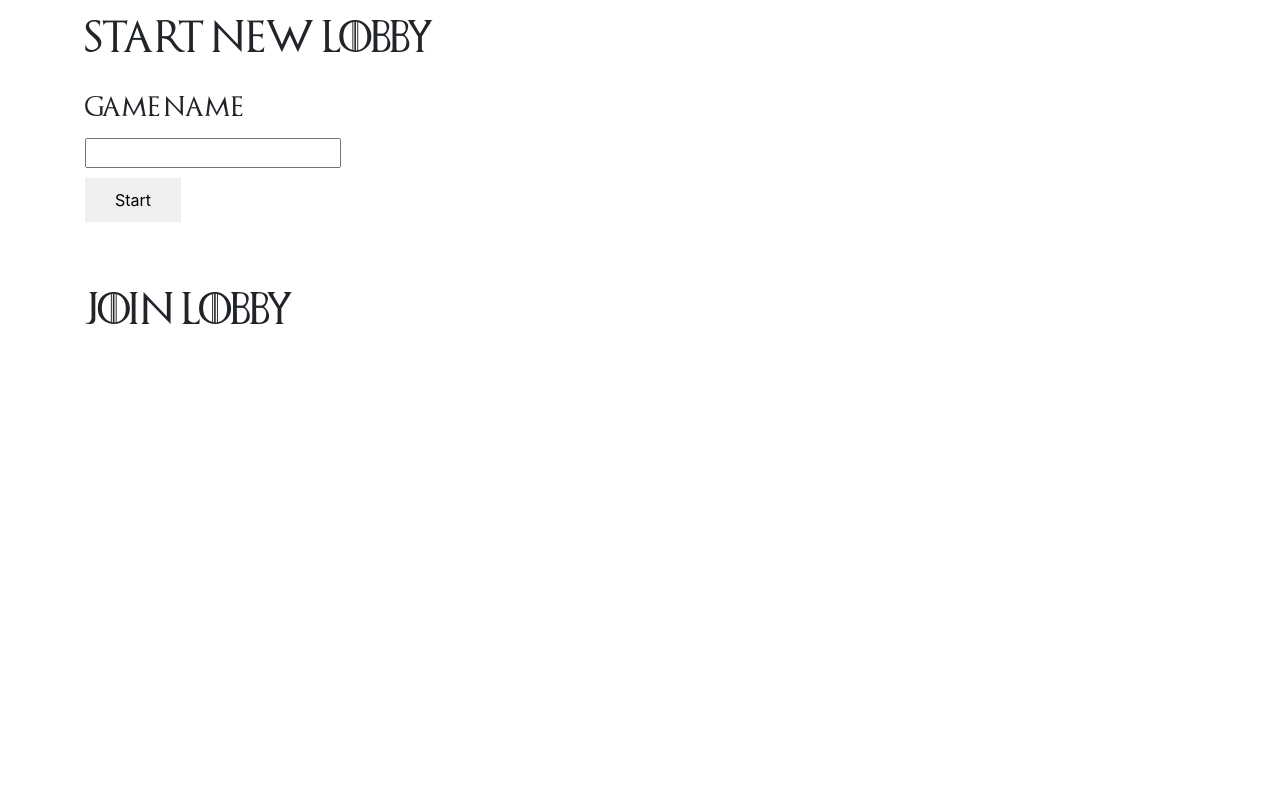
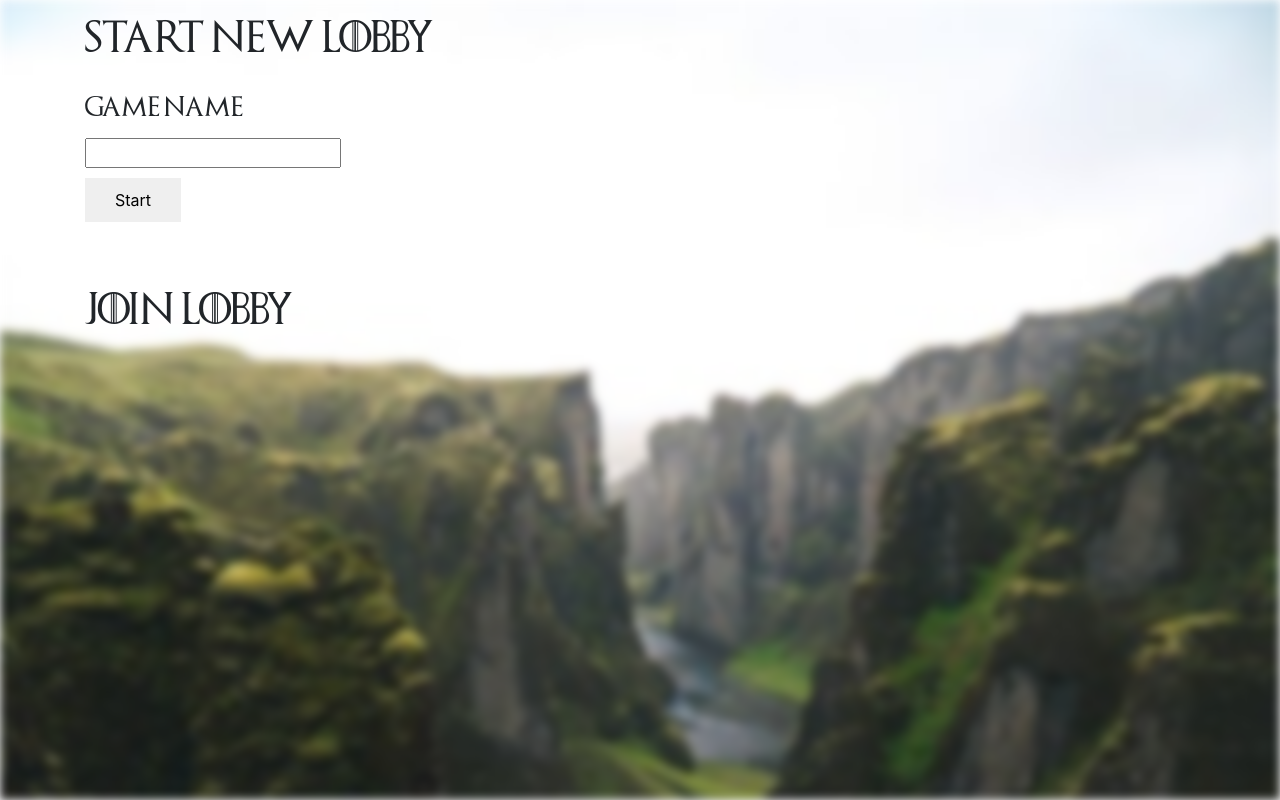
Before and after one commit to Hortasha/SemesterOppgaveHost2018, a website: page public/index.html in a window 1280 px wide. Drawn offline with nearby package versions, Linux system fonts and the light colour scheme; no server answers.

Commit message:
background image added

```diff
--- a/index.js
+++ b/index.js
@@ -72,6 +72,9 @@ io.on('connection', function(socket) {
         player.playerNum = lobby.players.length;
         io.to(lobby.name).emit('refresh lobby', {
           lobby: lobby
+        });
+        io.emit('refresh index', {
+          lobbys: lobbys
         });
       }
     }
--- a/public/code.js
+++ b/public/code.js
@@ -88,6 +88,8 @@ socket.on('winning', function(data) {
   } else {
     body.innerHTML = '<h2 class="[ game__title ]">Player ' + data.player.playerNum + ': ' + data.player.character.name + ' wins</h2>';
   }
+
+  body.innerHTML += '<a style="background-color:black;color:white;text-decoration:none;padding:4px 6px;font-family:-apple-system, BlinkMacSystemFont, &quot;San Francisco&quot;, &quot;Helvetica Neue&quot;, Helvetica, Ubuntu, Roboto, Noto, &quot;Segoe UI&quot;, Arial, sans-serif;font-size:12px;font-weight:bold;line-height:1.2;display:inline-block;border-radius:3px" href="https://unsplash.com/@jonnyauh?utm_medium=referral&amp;utm_campaign=photographer-credit&amp;utm_content=creditBadge" target="_blank" rel="noopener noreferrer" title="Download free do whatever you want high-resolution photos from Jonathan Auh"><span style="display:inline-block;padding:2px 3px"><svg xmlns="http://www.w3.org/2000/svg" style="height:12px;width:auto;position:relative;vertical-align:middle;top:-1px;fill:white" viewBox="0 0 32 32"><title>unsplash-logo</title><path d="M20.8 18.1c0 2.7-2.2 4.8-4.8 4.8s-4.8-2.1-4.8-4.8c0-2.7 2.2-4.8 4.8-4.8 2.7.1 4.8 2.2 4.8 4.8zm11.2-7.4v14.9c0 2.3-1.9 4.3-4.3 4.3h-23.4c-2.4 0-4.3-1.9-4.3-4.3v-15c0-2.3 1.9-4.3 4.3-4.3h3.7l.8-2.3c.4-1.1 1.7-2 2.9-2h8.6c1.2 0 2.5.9 2.9 2l.8 2.4h3.7c2.4 0 4.3 1.9 4.3 4.3zm-8.6 7.5c0-4.1-3.3-7.5-7.5-7.5-4.1 0-7.5 3.4-7.5 7.5s3.3 7.5 7.5 7.5c4.2-.1 7.5-3.4 7.5-7.5z"></path></svg></span><span style="display:inline-block;padding:2px 3px">Jonathan Auh</span></a>';
 });
 
 function joinLobby(lobbyName) {
--- a/public/index.html
+++ b/public/index.html
@@ -7,6 +7,7 @@
     <link rel="stylesheet" href="style.css">
   </head>
   <body>
+    <div class="[ background ]"></div>
     <div class="[ container ]" id="body">
       <div class="[ row ][ index__section--split ]">
         <div class="[ col-md-12 ]">
--- a/public/partials/_game.scss
+++ b/public/partials/_game.scss
@@ -1,6 +1,3 @@
-body {
-  //background-image:url("fire.jpg");
-}
 
 .game {
   &__title {
--- a/public/partials/_index.scss
+++ b/public/partials/_index.scss
@@ -1,17 +1,48 @@
-body {
-  //background-image:url("fire.jpg");
+body, html {
+  height: 100%;
+}
+
+* {
+  box-sizing: border-box;
+}
+
+.background {
+  background-image:url("background.jpg");
+  background-position: top;
+  background-repeat: 0;
+  background-size: cover;
+  position: fixed;
+  z-index: 1;
+
+  width: 100%;
+  height: 100vh;
+
+  -webkit-filter: blur(5px);
+  -moz-filter: blur(5px);
+  -o-filter: blur(5px);
+  -ms-filter: blur(5px);
+  filter: blur(5px);
+}
+
+.container {
+  position: fixed;
+  left: 0;
+  right: 0;
+  z-index: 9999;
 }
 
 .index {
   &__title {
     font-family: $thrones;
-    padding: 20px 0 10px
+    padding: 20px 0 10px;
+    text-shadow: 2px 2px 3px #fff;
   }
 
   &__underTitle {
     font-family: $thrones;
     padding: 20px 0 10px;
     font-size: 20px;
+    text-shadow: 2px 2px 3px #fff;
   }
 
   &__section {
--- a/public/partials/_lobby.scss
+++ b/public/partials/_lobby.scss
@@ -1,6 +1,3 @@
-body {
-  //background-image:url("fire.jpg");
-}
 
 .lobby {
   &__title {
--- a/remember.txt
+++ b/remember.txt
@@ -1,3 +1,6 @@
 - More restrictions for game name.
 - Add animation to code.js - 'execute on player'
 - Remember to delete objects that are no longer in use
+
+Sources:
+https://fontmeme.com/fonts/game-of-thrones-font/
```
Also changed, not shown: public/background.jpg (added), public/style.css, 2 other files.
